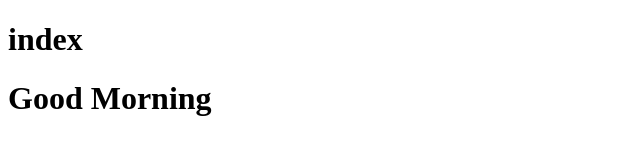
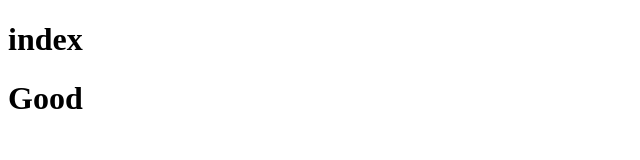
Before and after one commit to KEERTHIKA30/sample-1, a plain HTML site: page index.html in a window 1280 px wide. Shown: the whole page, without its empty margins (0-640 px from the left). Drawn offline with Linux system fonts and the light colour scheme.

Commit message:
Update index.html

```diff
--- a/index.html
+++ b/index.html
@@ -7,6 +7,6 @@
 </head>
 <body>
 	<h1>index</h1>
-	<h1>Good Morning</h1>
+	<h1>Good</h1>
 </body>
 </html>
```
